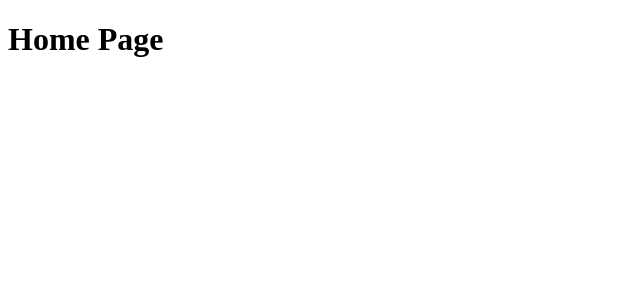
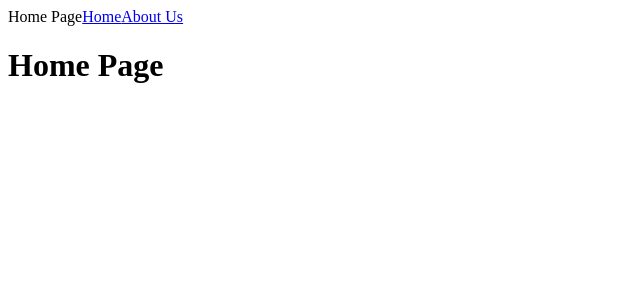
Before and after one commit to leon-kn/rss-react, a React (Vite) app: page / in a window 1280 px wide. Shown: the top 300 px of the page, without its empty margins (0-640 px from the left). Built offline with nearby package versions, Linux system fonts and the light colour scheme.

Commit message:
feat: add header

```diff
--- /dev/null
+++ b/src/layout/Header.tsx
@@ -0,0 +1,15 @@
+import { AppRoutes } from '../enum/AppRoutes';
+import React from 'react';
+import { NavLink } from 'react-router-dom';
+
+const Header = ({ title }: { title: string }) => {
+  return (
+    <div>
+      {title}
+      <NavLink to={AppRoutes.Home}>Home</NavLink>
+      <NavLink to={AppRoutes.About}>About Us</NavLink>
+    </div>
+  );
+};
+
+export default Header;
--- a/src/main.tsx
+++ b/src/main.tsx
@@ -1,9 +1,9 @@
 import './index.css';
 
-import AppRouter from 'routes/AppRouter';
 import { BrowserRouter } from 'react-router-dom';
 import React from 'react';
 import ReactDOM from 'react-dom/client';
+import AppRouter from './routes/AppRouter';
 
 ReactDOM.createRoot(document.getElementById('root') as HTMLElement).render(
   <React.StrictMode>
--- a/src/pages/AboutPage.tsx
+++ b/src/pages/AboutPage.tsx
@@ -1,9 +1,11 @@
 import React from 'react';
+import Header from '../layout/Header';
 
 const AboutPage = () => {
   return (
     <div>
-      <h1>About Us Page</h1>
+      <Header title="About Us" />
+      <h1>About Us</h1>
     </div>
   );
 };
--- a/src/pages/HomePage.tsx
+++ b/src/pages/HomePage.tsx
@@ -1,8 +1,10 @@
 import React from 'react';
+import Header from '../layout/Header';
 
 const HomePage = () => {
   return (
     <div>
+      <Header title="Home Page" />
       <h1>Home Page</h1>
     </div>
   );
```
Also changed, not shown: src/components/card.tsx (added, +7 -0 lines), src/components/searchBar.tsx (added, +10 -0 lines), src/routes/AppRouter.tsx (+5 -5 lines).
